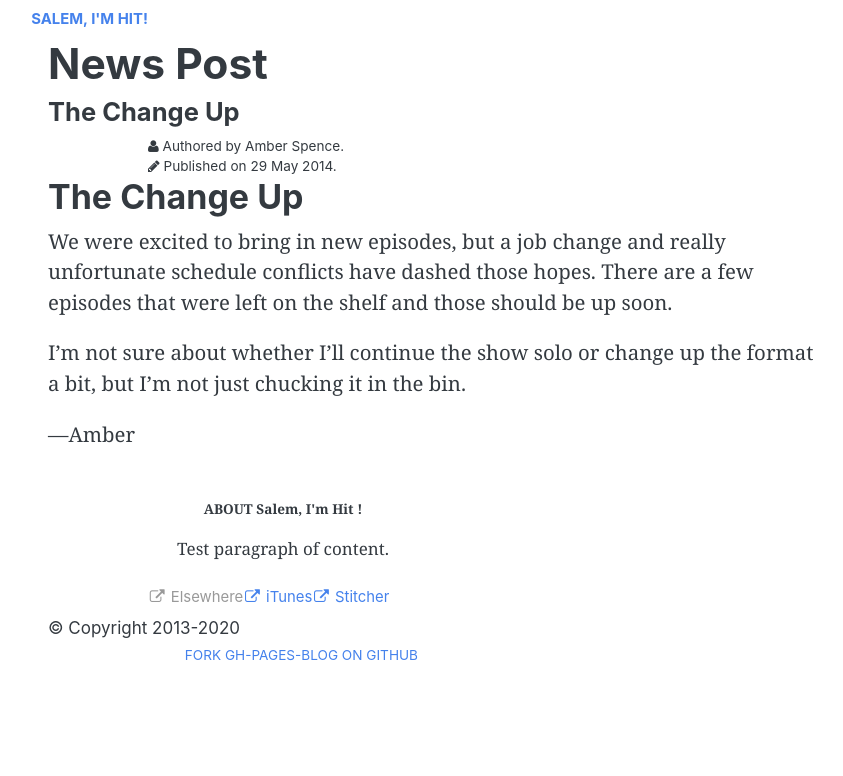
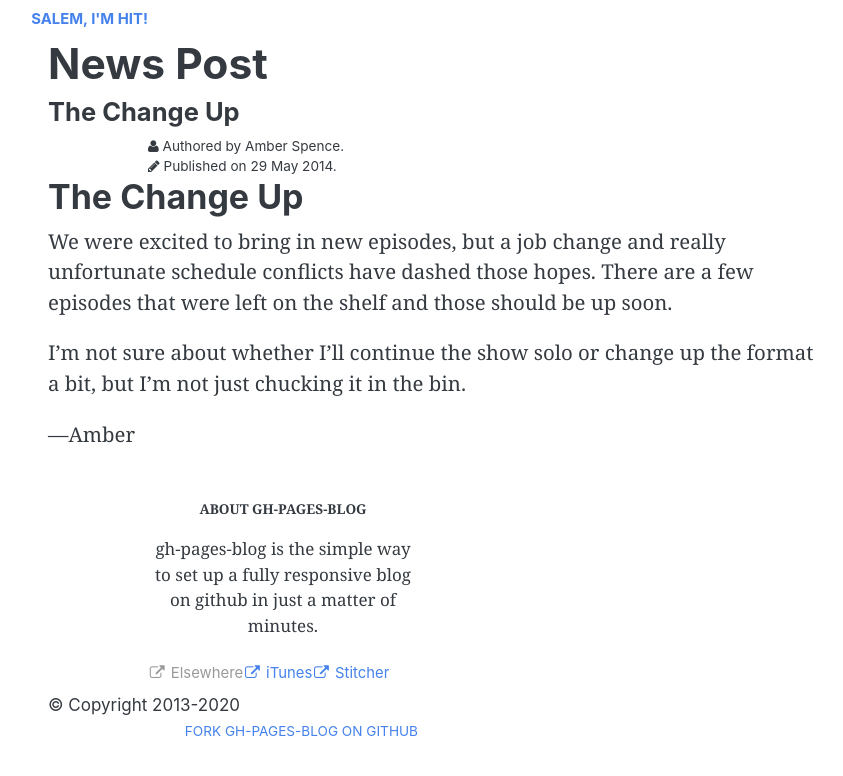
Before and after one commit to theamber/salemimhit, a Jekyll site: the page built from _posts/2014-05-29-news-post.md, in a window 1280 px wide. Shown: the top 776 px of the page, without its empty margins (37-880 px from the left). Built offline with Jekyll 4.4.1, drawn with Linux system fonts in a browser that asks for light colours.

Commit message:
includes and layout and gitignore update

```diff
--- a/_includes/content/brief-bio.html
+++ b/_includes/content/brief-bio.html
@@ -1,2 +1,2 @@
-<p class="text-center"><small><strong>ABOUT Salem, I'm Hit !</strong></small></p>
-<p>Test paragraph of content.</p>
+<p class="text-center"><small><strong>ABOUT GH-PAGES-BLOG</strong></small></p>
+<p>gh-pages-blog is the simple way to set up a fully responsive blog on github in just a matter of minutes.</p>
```
Also changed, not shown: 1 other file.
